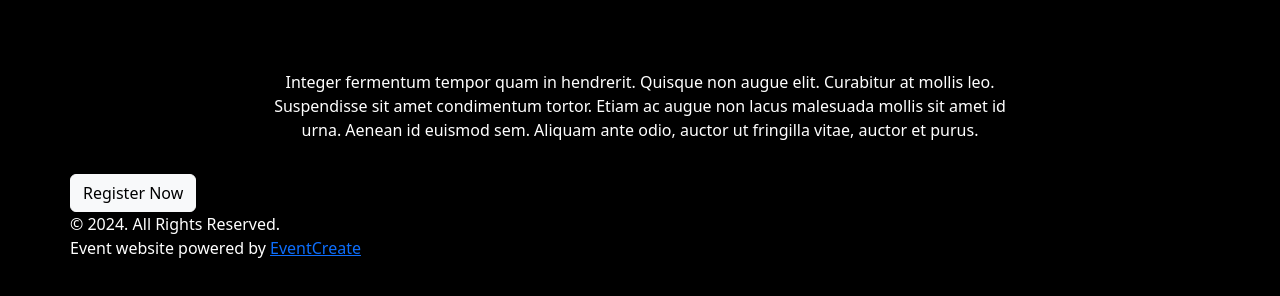
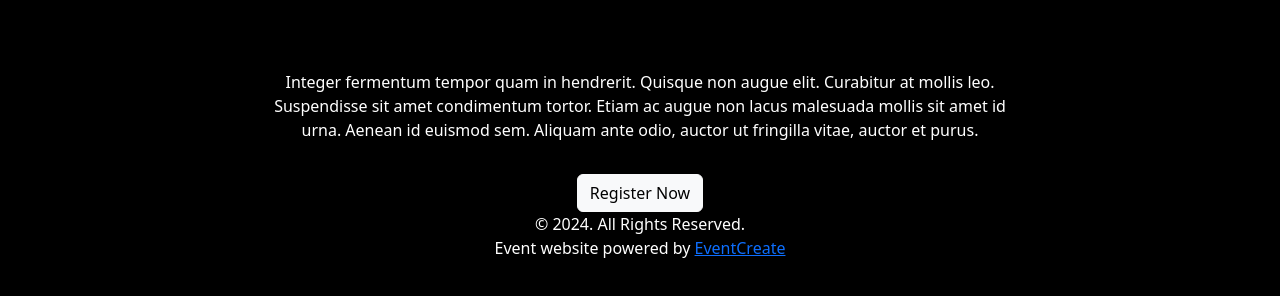
Before and after one commit to BriceWidger/event-planner, a React (Create React App) app: page / in a window 1280 px wide. Shown: the part 5371-5667 px from the top of the page. Built offline with nearby package versions, Linux system fonts and the light colour scheme.

Commit message:
updated footer

```diff
--- a/src/components/homepage/footer/Footer.jsx
+++ b/src/components/homepage/footer/Footer.jsx
@@ -12,7 +12,7 @@ const Footer = () => {
       id="footer1"
     >
       <div className="content-block-bg"></div>
-      <div className="content-block-content">
+      <div className="content-block-content text-center">
         <FooterContent />
         <FooterCallToAction />
         <FooterCopyright />
```
